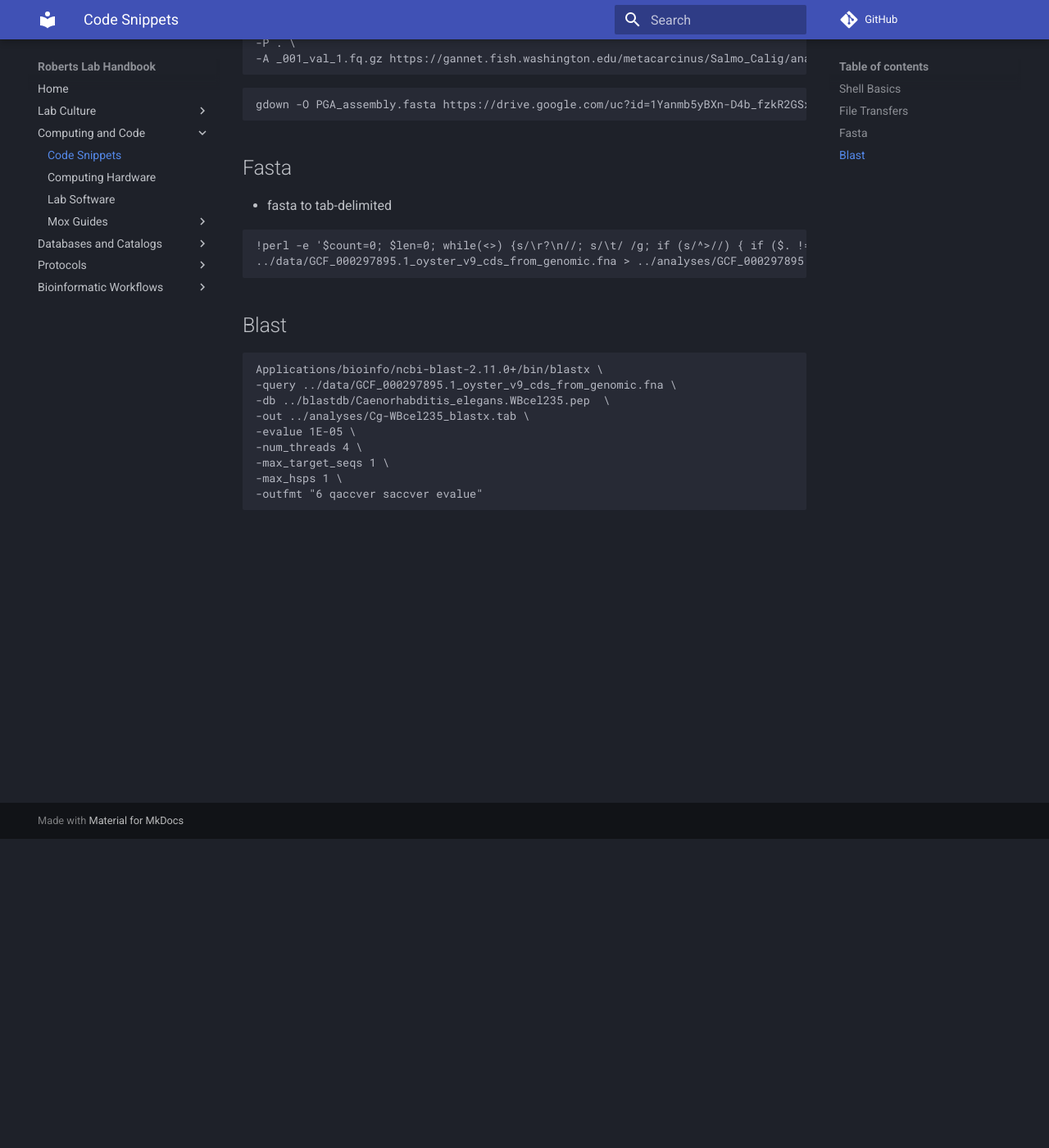
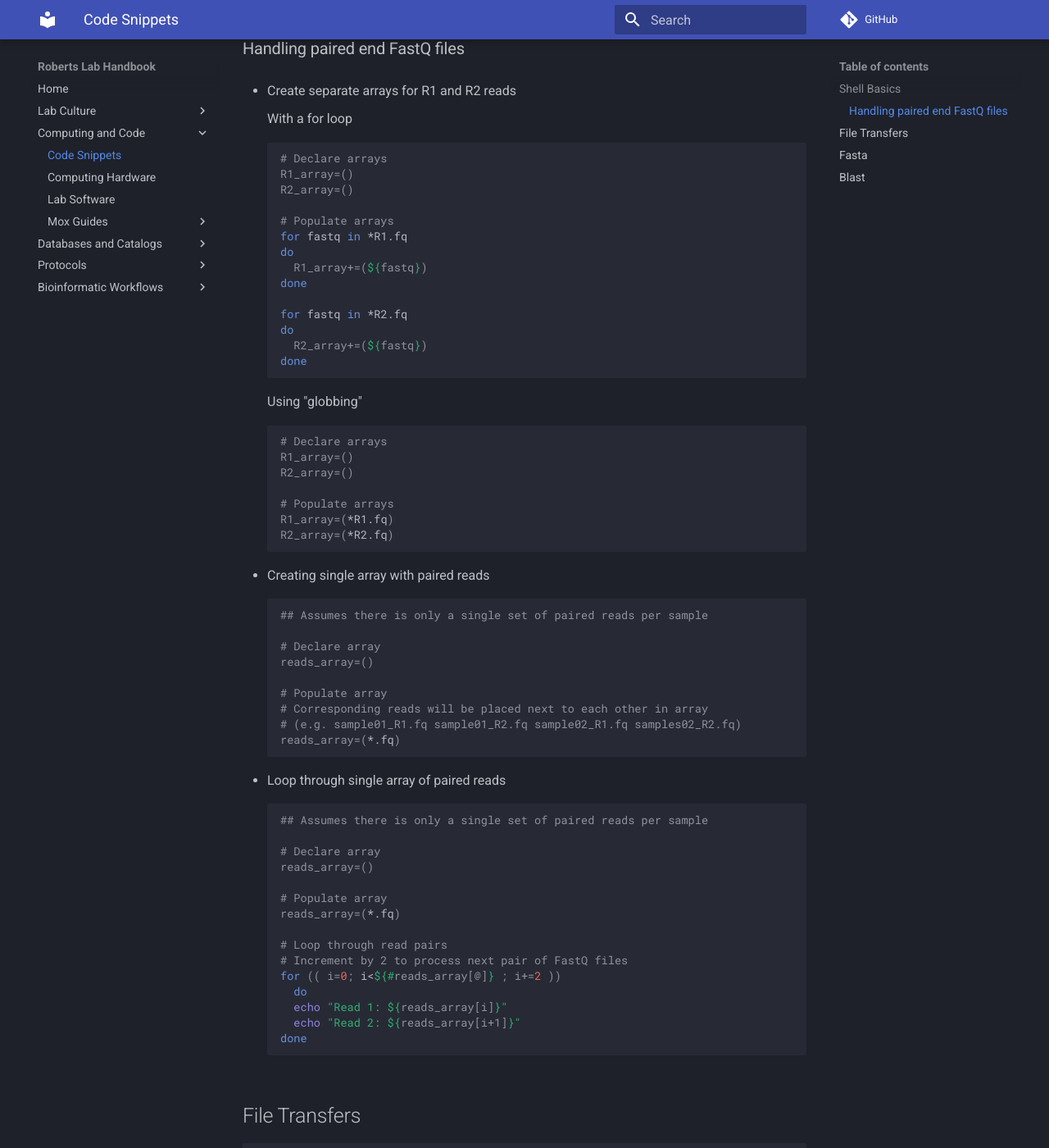
Before and after one commit to RobertsLab/resources, an MkDocs documentation site: the page built from docs/code_Snippets.md, in a window 1280 px wide and 1400 px high, scrolled down 377 px. Shown: the whole window at 82% size. Built offline with MkDocs 1.6.1 and Material for MkDocs 9.7.7, drawn with Linux system fonts in a browser that asks for light colours; comment, search, counter and statistics services are not loaded; some of the changed text lies outside the part shown.

Commit message:
add paired end read-handling tips

````diff
--- a/docs/code_Snippets.md
+++ b/docs/code_Snippets.md
@@ -2,7 +2,78 @@ A few useful code chunks.
 
 ## Shell Basics
 
+Most commands are for bash (shell) scripts.
 
+Also, assumes usage of bash >=4.0.
+
+---
+
+### Handling paired end FastQ files
+
+- Create separate arrays for R1 and R2 reads
+
+    With a for loop
+    ```shell
+    # Declare arrays
+    R1_array=()
+    R2_array=()
+
+    # Populate arrays
+    for fastq in *R1.fq
+    do
+      R1_array+=(${fastq})
+    done
+
+    for fastq in *R2.fq
+    do
+      R2_array+=(${fastq})
+    done
+    ```
+
+    Using "globbing"
+    ```shell
+    # Declare arrays
+    R1_array=()
+    R2_array=()
+
+    # Populate arrays
+    R1_array=(*R1.fq)
+    R2_array=(*R2.fq)
+    ```
+
+- Creating single array with paired reads
+
+    ```shell
+    ## Assumes there is only a single set of paired reads per sample
+
+    # Declare array
+    reads_array=()
+
+    # Populate array
+    # Corresponding reads will be placed next to each other in array
+    # (e.g. sample01_R1.fq sample01_R2.fq sample02_R1.fq samples02_R2.fq)
+    reads_array=(*.fq)
+    ```
+
+- Loop through single array of paired reads
+
+    ```shell
+    ## Assumes there is only a single set of paired reads per sample
+
+    # Declare array
+    reads_array=()
+
+    # Populate array
+    reads_array=(*.fq)
+
+    # Loop through read pairs
+    # Increment by 2 to process next pair of FastQ files
+    for (( i=0; i<${#reads_array[@]} ; i+=2 ))
+      do
+      echo "Read 1: ${reads_array[i]}"
+      echo "Read 2: ${reads_array[i+1]}"
+    done
+    ```
 
 
 ## File Transfers
````
